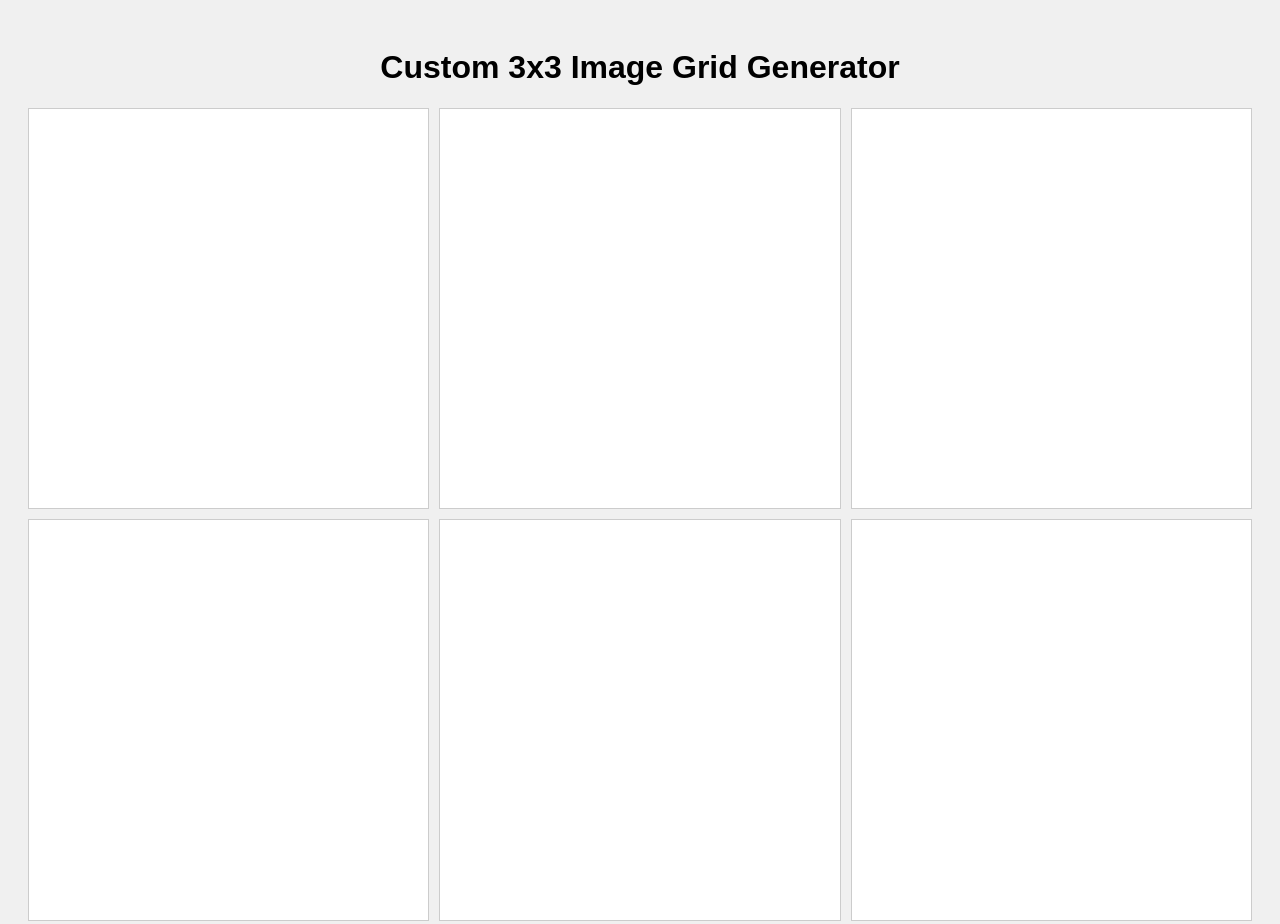
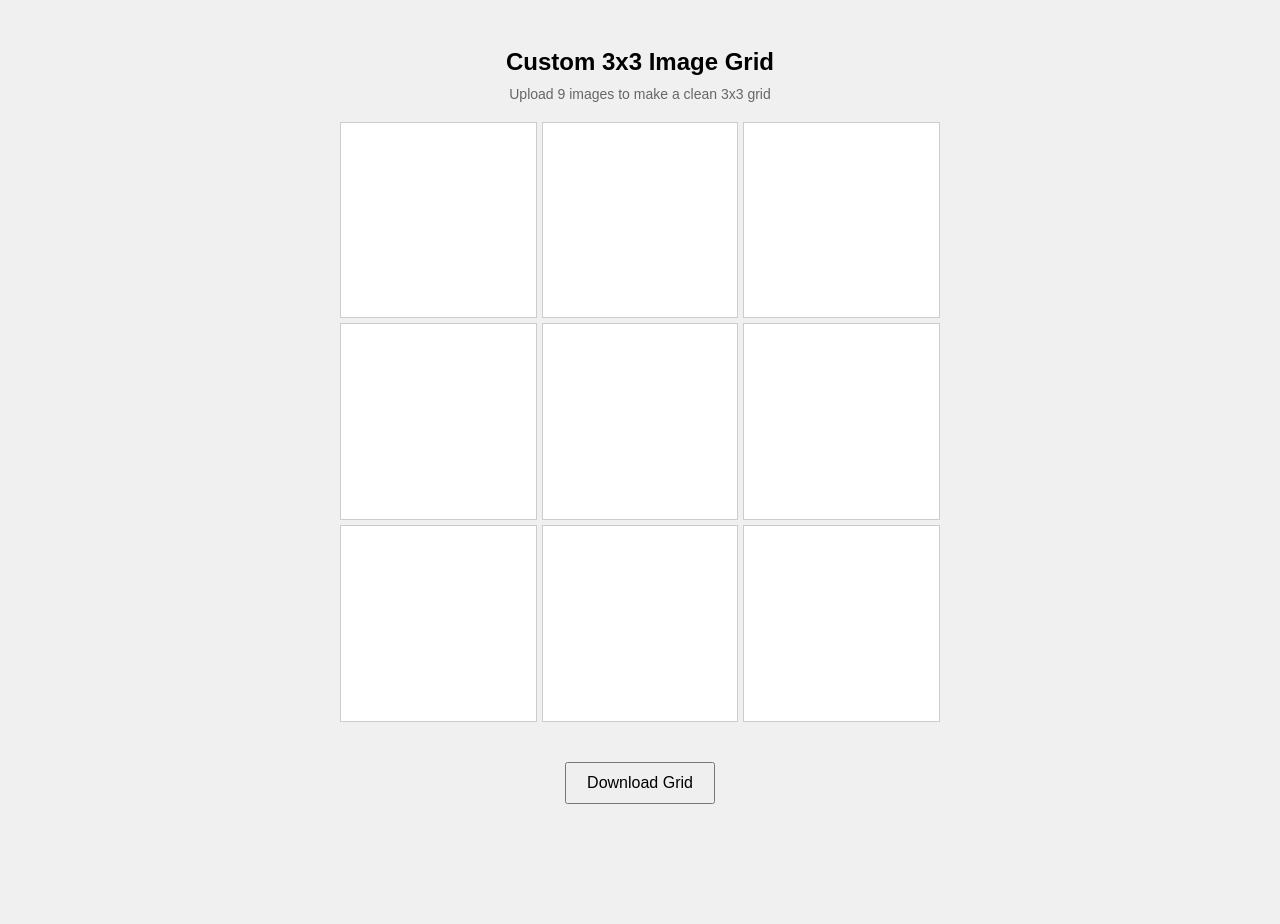
Before and after one commit to YamiNoZeref/3x3-generator, a plain HTML site: page index.html in a window 1280 px wide. Shown: the top 924 px of the page. After the commit the page ends 832 px from the top, so only its background shows below. Drawn offline with Linux system fonts and the light colour scheme.

Commit message:
index.html

```diff
--- a/index.html
+++ b/index.html
@@ -14,8 +14,10 @@
     .grid {
       display: grid;
       grid-template-columns: repeat(3, 1fr);
-      grid-gap: 10px;
-      margin-top: 20px;
+      grid-gap: 5px;
+      margin: 20px auto;
+      width: 600px;
+      max-width: 90vw;
     }
     .cell {
       background: #fff;
@@ -48,9 +50,10 @@
   </style>
 </head>
 <body>
-  <h1>Custom 3x3 Image Grid Generator</h1>
+  <h2>Custom 3x3 Image Grid</h2>
+  <p style="margin-top: -10px; font-size: 14px; color: #666;">Upload 9 images to make a clean 3x3 grid</p>
+
   <div class="grid" id="grid">
-    <!-- 9 cells -->
     <div class="cell"><input type="file" accept="image/*" /></div>
     <div class="cell"><input type="file" accept="image/*" /></div>
     <div class="cell"><input type="file" accept="image/*" /></div>
@@ -61,6 +64,7 @@
     <div class="cell"><input type="file" accept="image/*" /></div>
     <div class="cell"><input type="file" accept="image/*" /></div>
   </div>
+
   <button onclick="downloadGrid()">Download Grid</button>
   <canvas id="canvas" width="900" height="900"></canvas>
 
@@ -89,7 +93,7 @@
     function downloadGrid() {
       const canvas = document.getElementById("canvas");
       const ctx = canvas.getContext("2d");
-      const size = 300; // each cell 300x300
+      const size = 300;
 
       ctx.clearRect(0, 0, canvas.width, canvas.height);
 
```
